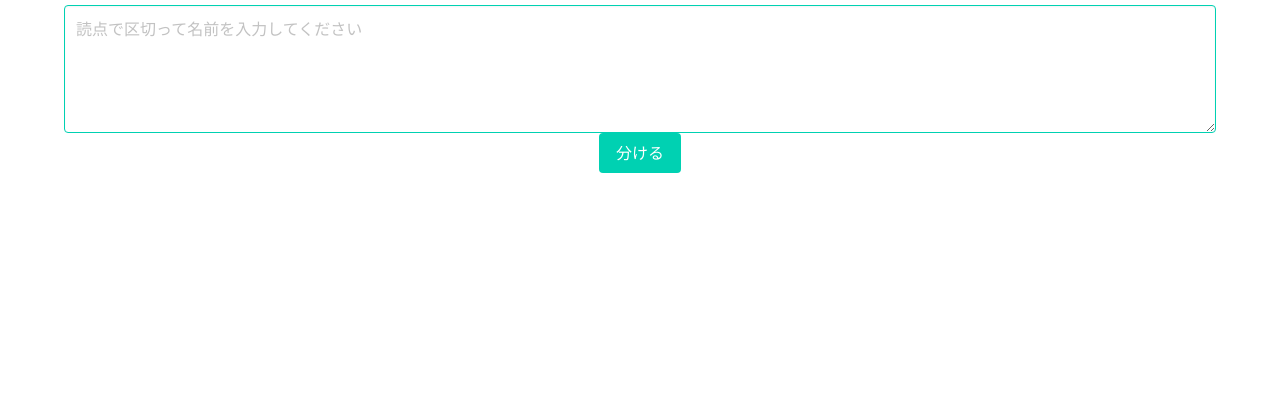
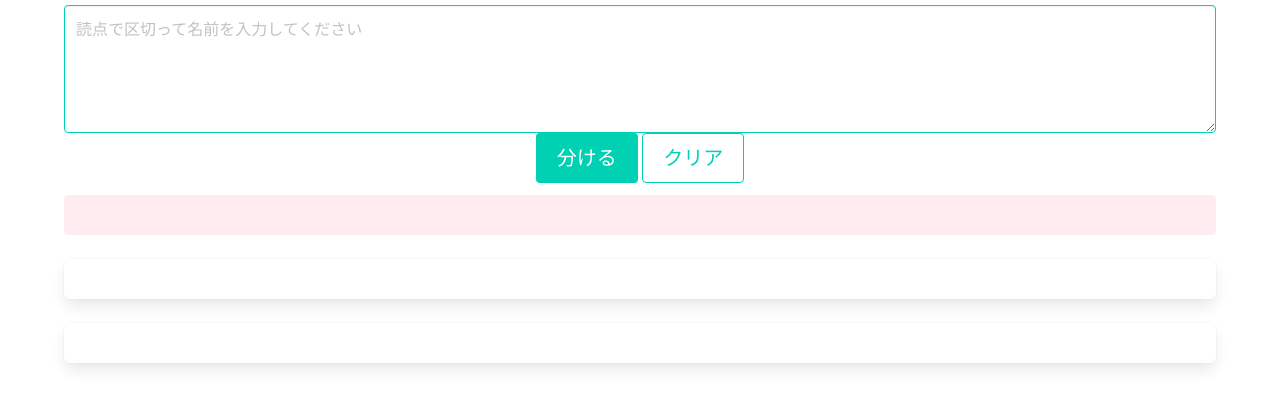
Before and after one commit to kotone23/TeamSplitterApp, a plain HTML site: page index.html in a window 1280 px wide. Shown: the part 135-542 px from the top of the page. Drawn offline with nearby package versions, Linux system fonts and the light colour scheme.

Commit message:
見た目の調整とクリアボタンの追加

```diff
--- a/index.html
+++ b/index.html
@@ -16,13 +16,15 @@
                     <textarea id="membersInput" class="textarea is-primary" placeholder="読点で区切って名前を入力してください"></textarea>
                 </div>
                 <div class="field is-grouped is-grouped-centered">
-                <div class="field">
-                    <button onclick="divideGroups()" class="button is-primary">分ける</button>
+                    <p>
+                    <button onclick="divideGroups()" class="button is-primary is-medium">分ける</button>
+                    <button onclick="clearInput()" class="button is-primary is-medium is-outlined">クリア</button>
+                    </p>
                 </div>
-                </div>
-                <div id="message" class="content"></div>
-                <div id="groupA" class="content"></div>
-                <div id="groupB" class="content"></div>
+                <div id="message" class="notification is-danger is-light"></div>
+
+                <div id="groupA" class="box"></div>
+                <div id="groupB" class="box"></div>
             </div>
         </div>
     </section>
--- a/script.js
+++ b/script.js
@@ -52,3 +52,12 @@ function displayGroup(groupId, members) {
         groupDiv.innerHTML += `メンバーがいません！`;
     }
 }
+
+function clearInput() {
+    // テキストエリアの内容をクリア
+    document.getElementById('membersInput').value = '';
+    // localStorageからメンバーリストを削除
+    localStorage.removeItem('members');
+    // オプション: メッセージエリアがあれば、その内容もクリアする
+    document.getElementById('message').innerText = '';
+}
```
